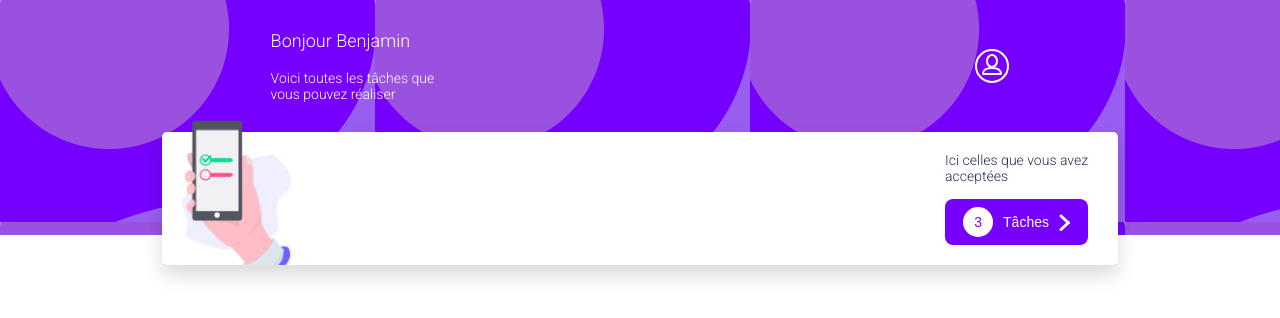
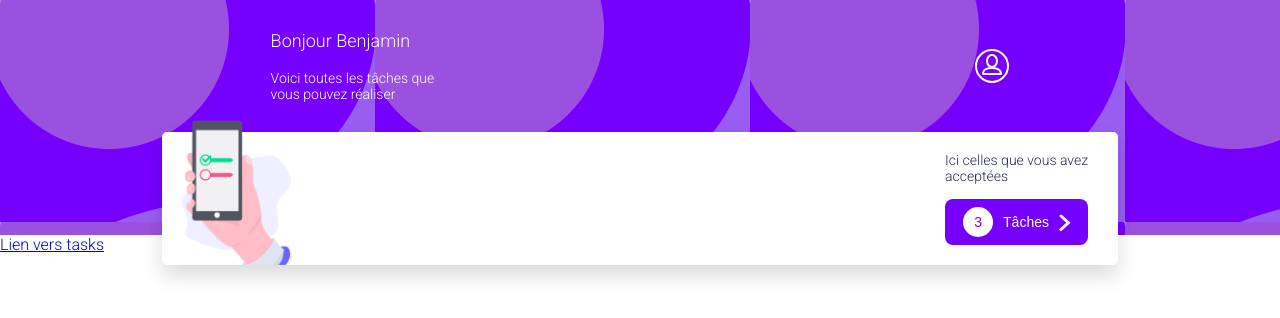
Before and after one commit to JeremyBHK/react_todo_project, a React (Create React App) app in the folder todo_app/: page / in a window 1280 px wide. Shown: the top 318 px of the page. Built offline with nearby package versions, Linux system fonts and the light colour scheme.

Commit message:
add sys routing

```diff
--- a/todo_app/src/components/App.js
+++ b/todo_app/src/components/App.js
@@ -1,12 +1,11 @@
 import React from 'react';
 import '../styles/scss/App.scss';
-
-import Header from './header/Header';
+import Rooter from './Rooter';
 
 function App() {
   return (
     <main className="App">
-      <Header name="Bonjour Benjamin" p="Voici toutes les tâches que" p2="vous pouvez réaliser"/>
+      <Rooter />
     </main>
   );
 }
--- /dev/null
+++ b/todo_app/src/components/Home.js
@@ -0,0 +1,19 @@
+import React, { Component } from 'react';
+import { Link } from 'react-router-dom';
+
+import Header from './header/Header';
+
+class Home extends Component{
+    render(){
+        return(
+            <React.Fragment>
+                <Header name="Bonjour Benjamin" p="Voici toutes les tâches que" p2="vous pouvez réaliser"/>
+                <Link to="/tasks" title="Lien vers la page Tasks">
+                    Lien vers tasks
+                </Link>
+            </React.Fragment>
+        )
+    }
+}
+
+export default Home
--- /dev/null
+++ b/todo_app/src/components/Rooter.js
@@ -0,0 +1,23 @@
+import React, { Component } from 'react';
+import { BrowserRouter as Router, Switch, Route } from "react-router-dom";
+import Home from './Home';
+import Tasks from './tasks/Tasks';
+
+class Rooter extends Component{
+    render(){
+        const Path = () => (
+            <Switch>
+                <Route exact path="/" component={Home}/>
+                <Route path="/tasks" component={Tasks}/>
+            </Switch>
+        )
+
+        return(
+            <Router>
+                <Path />
+            </Router>
+        )
+    }
+}
+
+export default Rooter
--- a/todo_app/src/components/tasks/Tasks.js
+++ b/todo_app/src/components/tasks/Tasks.js
@@ -1,10 +1,13 @@
 import React, { Component } from 'react';
+import { Link } from 'react-router-dom';
 
 class Tasks extends Component{
     render(){
         return(
             <div>
-
+                <Link to="/" title="vjldfjld">
+                    Lien vers la home
+                </Link>
             </div>
         )
     }
```
